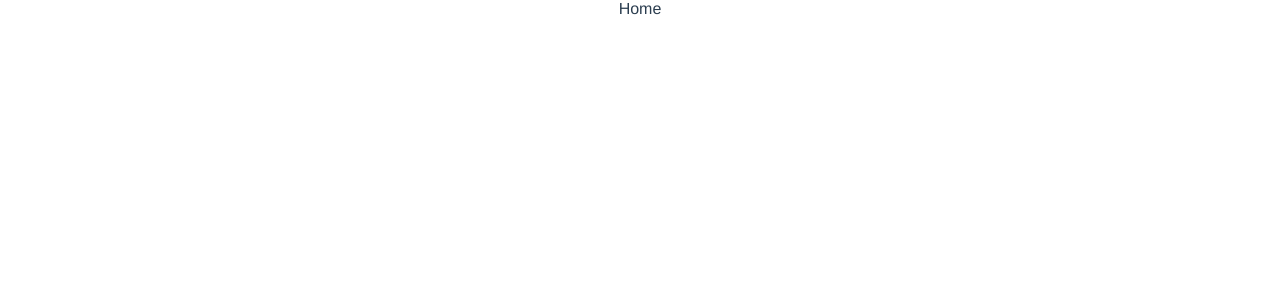
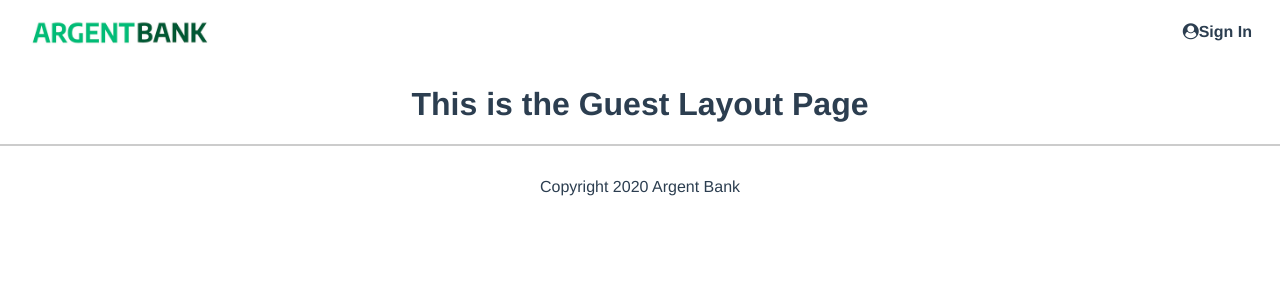
Before and after one commit to Stephan075/FolioStephan_13_15052021, a React (Create React App) app: page / in a window 1280 px wide. Shown: the top 300 px of the page. Built offline with nearby package versions, Linux system fonts and the light colour scheme.

Commit message:
Installation de react-router-dom v6.3 et configurez les lien puis Ajout des components header,footer et les pages Home et Login

```diff
--- a/package.json
+++ b/package.json
@@ -8,6 +8,7 @@
     "@testing-library/user-event": "^13.5.0",
     "react": "^18.1.0",
     "react-dom": "^18.1.0",
+    "react-router-dom": "^6.3.0",
     "react-scripts": "5.0.1",
     "web-vitals": "^2.1.4"
   },
--- a/public/index.html
+++ b/public/index.html
@@ -15,6 +15,10 @@
       user's mobile device or desktop. See https://developers.google.com/web/fundamentals/web-app-manifest/
     -->
     <link rel="manifest" href="%PUBLIC_URL%/manifest.json" />
+    <link
+      rel="stylesheet"
+      href="https://stackpath.bootstrapcdn.com/font-awesome/4.7.0/css/font-awesome.min.css"
+    />
     <!--
       Notice the use of %PUBLIC_URL% in the tags above.
       It will be replaced with the URL of the `public` folder during the build.
--- a/src/App.js
+++ b/src/App.js
@@ -1,5 +1,26 @@
+import Header from "./components/Header/Header";
+import { BrowserRouter as Router, Route, Routes } from "react-router-dom";
+import Login from "./pages/Login/Login";
+import Home from "./pages/Home/Home";
+import Footer from "./components/Footer/Footer";
+
 function App() {
-  return <div className="App">Home</div>;
+  return (
+    <div className="App">
+      <Router>
+        <Header />
+        <Routes>
+          <Route
+            name="Home page"
+            path="/"
+            element={<Home name="Home Page" />}
+          />
+          <Route path="/login" element={<Login PageName="Login Page" />} />
+        </Routes>
+        <Footer />
+      </Router>
+    </div>
+  );
 }
 
 export default App;
--- /dev/null
+++ b/src/components/Footer/Footer.js
@@ -0,0 +1,11 @@
+import React from "react";
+
+function Footer() {
+  return (
+    <footer className="footer">
+      <p className="footer-text">Copyright 2020 Argent Bank</p>
+    </footer>
+  );
+}
+
+export default Footer;
--- /dev/null
+++ b/src/components/Header/Header.js
@@ -0,0 +1,25 @@
+import React from "react";
+import { Link } from "react-router-dom";
+
+function Header() {
+  return (
+    <nav className="main-nav">
+      <Link className="main-nav-logo" to="/">
+        <img
+          className="main-nav-logo-image"
+          src="./img/argentBankLogo.png"
+          alt="Argent Bank Logo"
+        />
+        <h1 className="sr-only">Argent Bank</h1>
+      </Link>
+      <div>
+        <Link className="main-nav-item" to="/login">
+          <i className="fa fa-user-circle"></i>
+          Sign In
+        </Link>
+      </div>
+    </nav>
+  );
+}
+
+export default Header;
--- /dev/null
+++ b/src/pages/Home/Home.js
@@ -0,0 +1,15 @@
+import React, { useEffect } from "react";
+
+function Home({ PageName }) {
+  // change titre de la page
+  useEffect(() => {
+    document.title = `Argent Bank - ${PageName}`;
+  }, [PageName]);
+  return (
+    <div>
+      <h1>This is the Guest Layout Page</h1>
+    </div>
+  );
+}
+
+export default Home;
--- /dev/null
+++ b/src/pages/Login/Login.js
@@ -0,0 +1,15 @@
+import React, { useEffect } from "react";
+
+function Login({ PageName }) {
+  // change titre de la page
+  useEffect(() => {
+    document.title = `Argent Bank - ${PageName}`;
+  }, [PageName]);
+  return (
+    <div>
+      <h1>This is the Login Page</h1>
+    </div>
+  );
+}
+
+export default Login;
```
Also changed, not shown: 1 other file (tests, documents, lock files or other folders).
